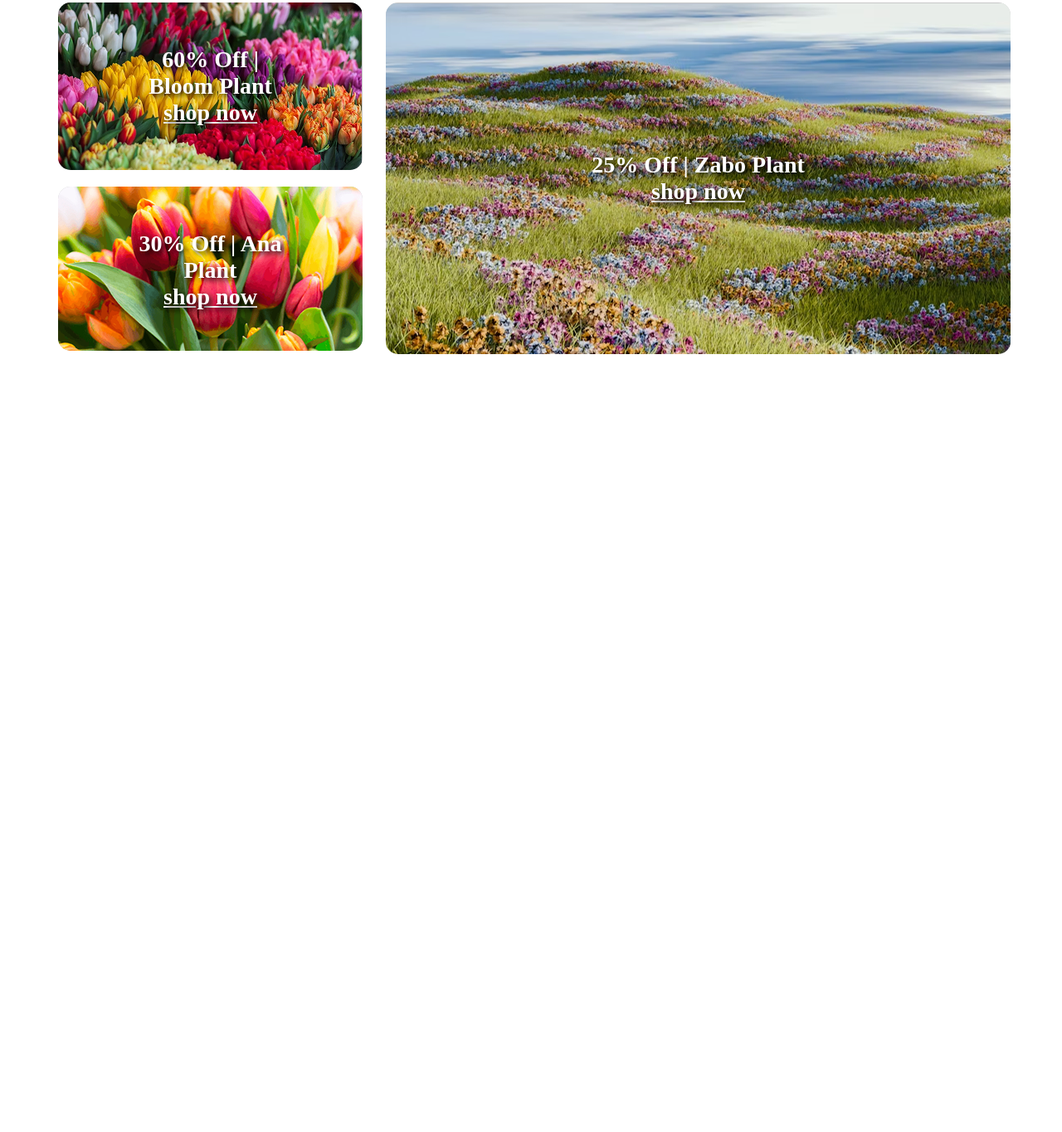
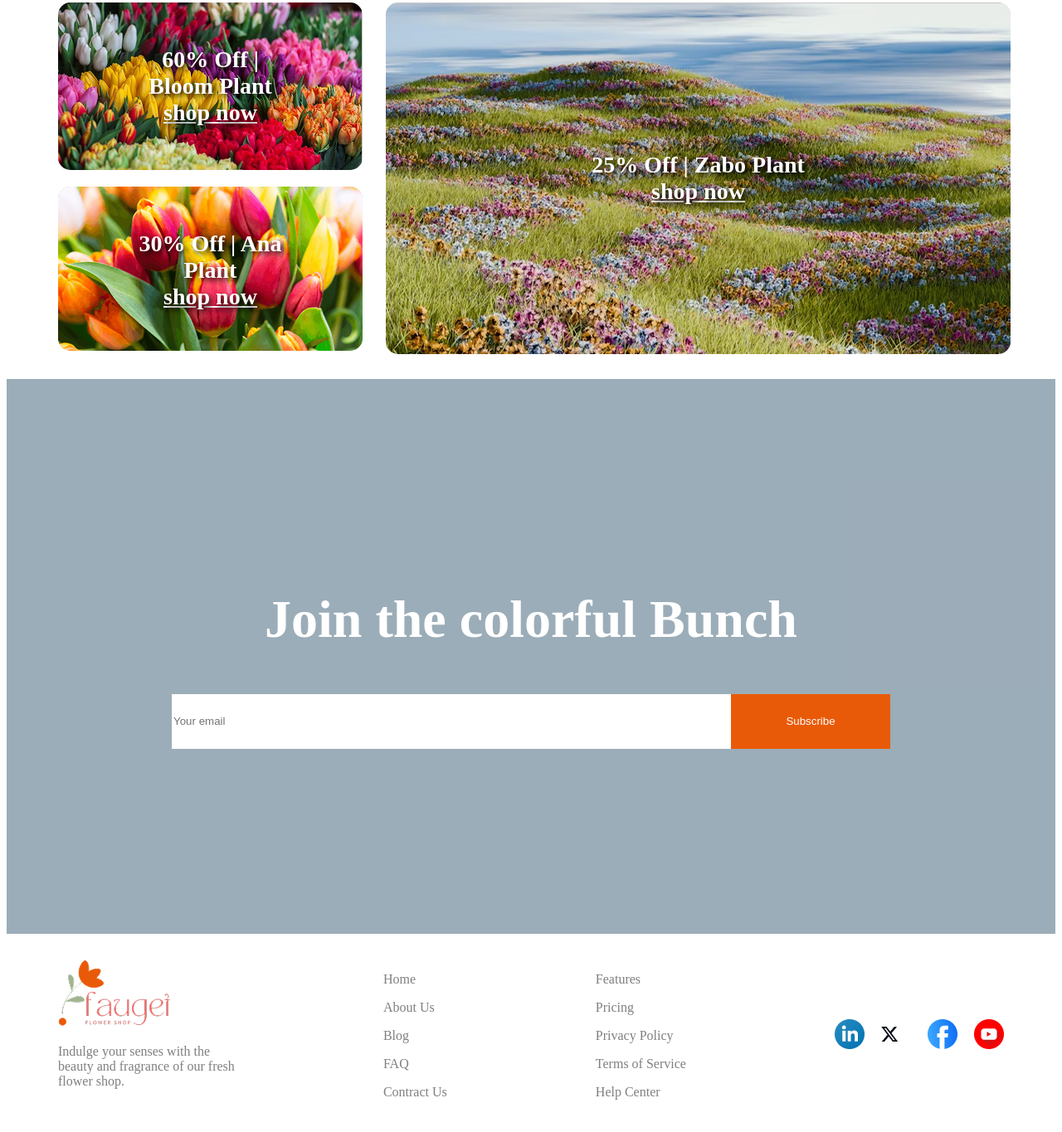
Before and after one commit to Ovishek344/My-responsive-flower-web-A2, a plain HTML site: page index.html in a window 1280 px wide. Shown: the part 2981-4346 px from the top of the page at 83% size. Before the commit the page ends 3438 px from the top, so only its background shows below. Drawn offline with Linux system fonts and the light colour scheme.

Commit message:
added the footer section

```diff
--- a/index.html
+++ b/index.html
@@ -124,7 +124,40 @@
         </section>
     </main>
     <footer>
+        <section class="input">
+            <h1 class="input-title align-center banner-styles">Join the colorful Bunch</h1>
+            <div class="input-box">
+                <input  type="email" name="" id="" placeholder="Your email"><input  type="submit" value="Subscribe">
+            </div>
 
+        </section>
+
+        <section class=" footer-sec max-width">
+            <div>
+                <img src="assets/logo.png" alt="">
+                <p class="color-2">Indulge your senses with the <br> beauty and fragrance of our fresh <br> flower shop. </p>
+            </div>
+            <div class="">
+                <p><a class="color-2" href="">Home</a></p>
+                <p><a class="color-2" href="">About Us</a></p>
+                <p><a class="color-2" href="">Blog</a></p>
+                <p><a class="color-2" href="">FAQ</a></p>
+                <p><a class="color-2" href="">Contract Us</a></p>
+            </div>
+            <div>
+                <p><a class="color-2" href="">Features</a></p>
+                <p><a class="color-2" href="">Pricing</a></p>
+                <p><a class="color-2" href="">Privacy Policy</a></p>
+                <p><a class="color-2" href="">Terms of Service</a></p>
+                <p><a class="color-2" href="">Help Center</a></p>
+            </div>
+            <div class="social-logo">
+               <div><a href=""><img src="assets/icon-linkedin.png" alt=""></a> </div>
+               <div><a href=""><img src="assets/icon-twitter.png" alt=""></a></div>
+               <div> <a href=""><img src="assets/icon-facebook.png" alt=""></a></div>
+               <div><a href=""><img src="assets/icon-youtube.png" alt=""></a></div>
+            </div>
+        </section>
     </footer>
 </body>
 </html>
--- a/styles/styles.css
+++ b/styles/styles.css
@@ -149,3 +149,48 @@ body{
     font-weight: bold;
     text-shadow: 3px 3px 6px black;
     }
+
+    /* footer related styles */
+    .input{
+        background-color: rgba(7, 51, 79, 0.4);
+        border: none;
+        height: 400 px;
+        padding: 199px;
+    }
+    .input-box{
+        display: flex;
+    }
+footer  input[type="email"] {
+    height: 4rem;
+    background-color: white;
+    display: block;
+    width: 44.25rem;
+    border: none;
+
+}
+footer input[type="submit"] {
+    height: 4.125rem;
+    width:12.5rem;
+    padding: 10px 25px;
+    display: block;
+    margin-bottom: 24px;
+    border: none;
+    background-color: #E95A08;
+    color: #FFFFFF;
+
+}
+.input-title{
+    color: #FFFFFF;
+
+}
+
+.footer-sec{
+    display: flex;
+    justify-content: space-between;
+}
+.social-logo{
+    display: grid;
+    grid-template-columns: repeat(4, 1fr);
+    gap: 20px;
+    align-items: center;
+}
```
